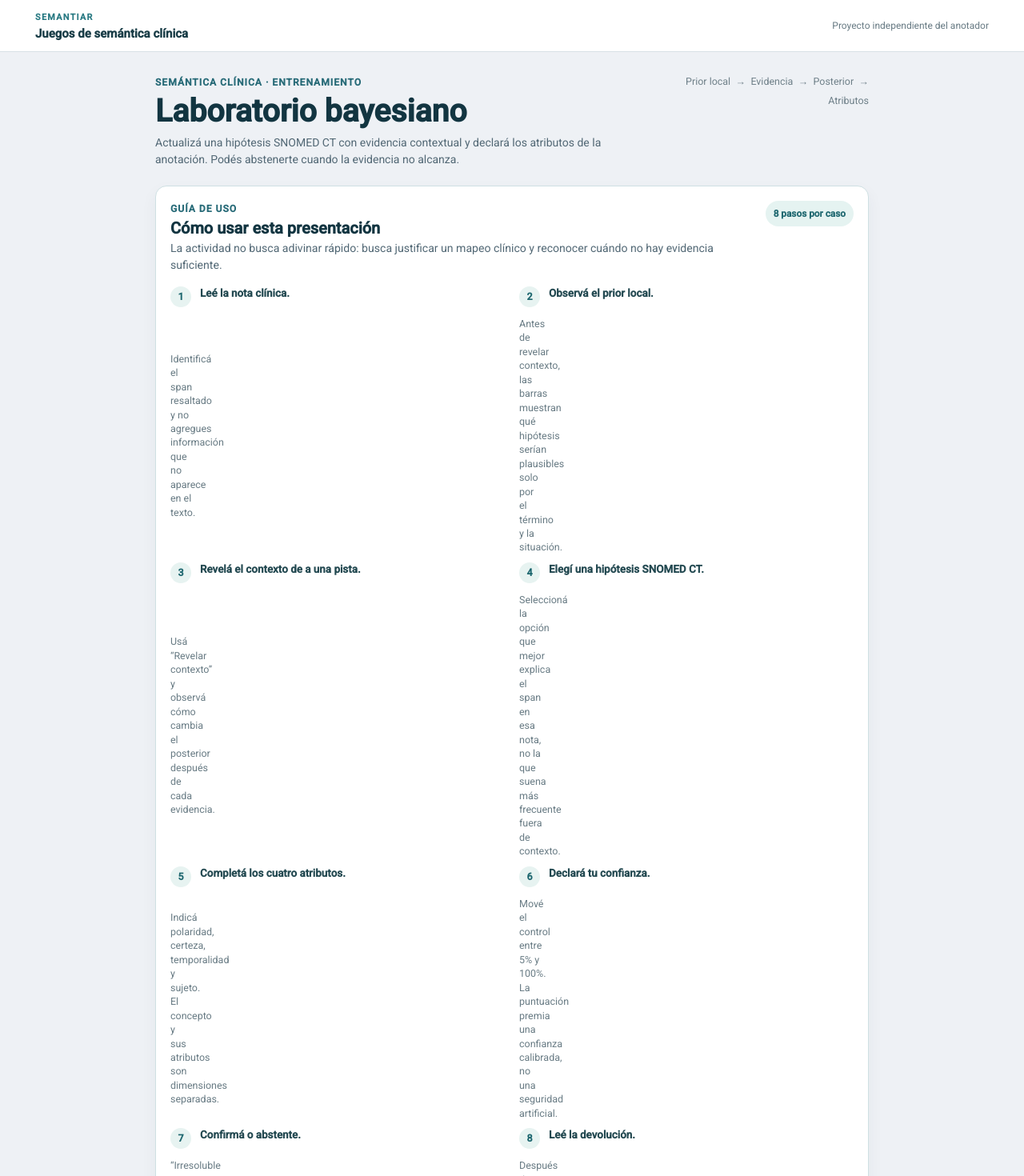
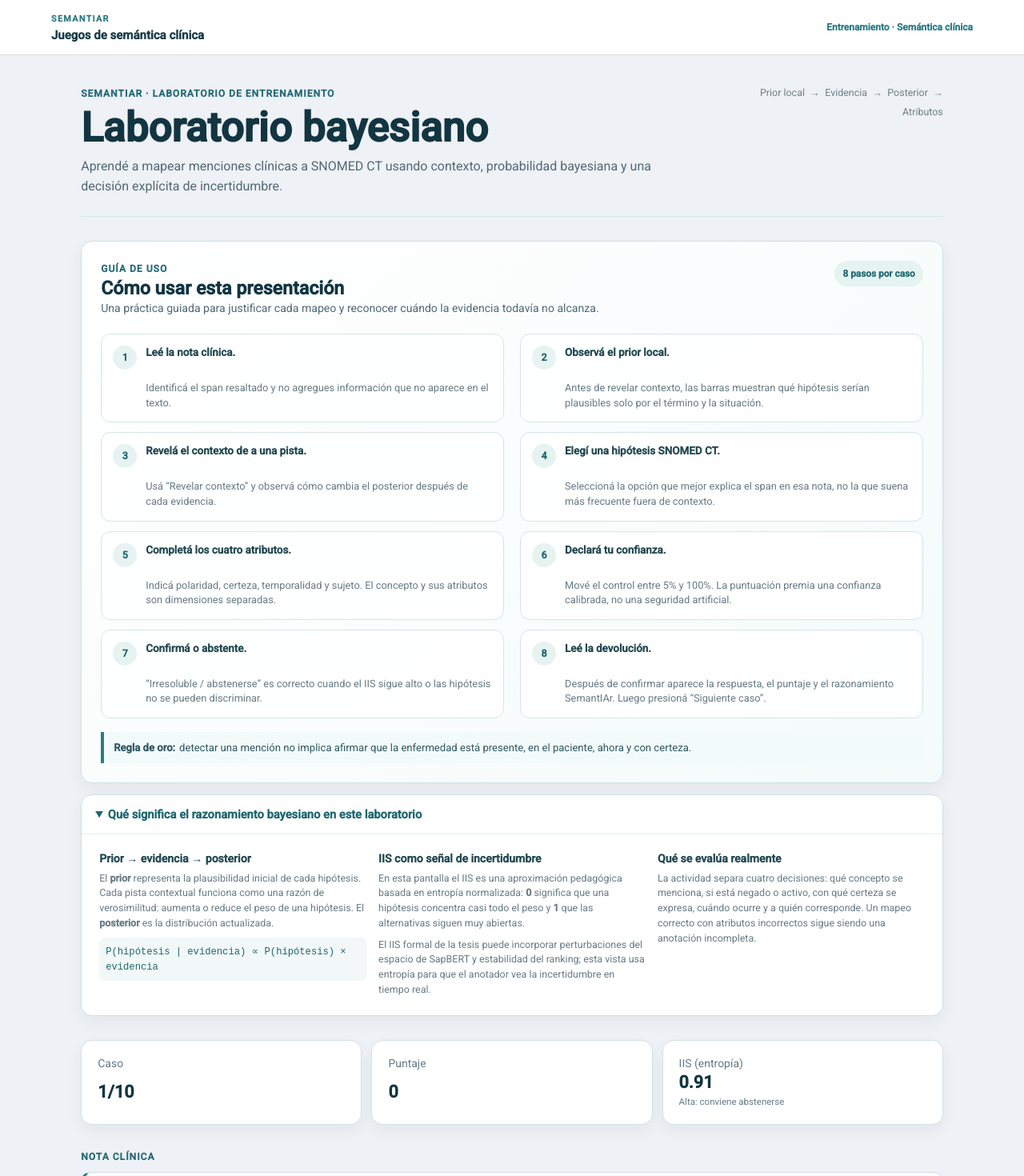
Before and after one commit to manwithbarba/semantiar_juegos, an Angular app: page / in a window 1280 px wide. Shown: the top 1470 px of the page at 80% size. Built offline with nearby package versions, Linux system fonts and the light colour scheme.

Commit message:
Refine games interface layout and visual hierarchy

```diff
--- a/scripts/create-nojekyll.cjs
+++ b/scripts/create-nojekyll.cjs
@@ -1,6 +1,6 @@
 const fs = require('fs');
 const path = require('path');
 
-const outputFile = path.join('dist', 'semantiar-anotador', 'browser', '.nojekyll');
+const outputFile = path.join('dist', 'semantiar-juegos', 'browser', '.nojekyll');
 fs.mkdirSync(path.dirname(outputFile), { recursive: true });
 fs.writeFileSync(outputFile, '');
--- a/src/app/app.css
+++ b/src/app/app.css
@@ -7,10 +7,10 @@
   gap: 18px;
   border-bottom: 1px solid #d8e1e6;
   background: #fff;
-  padding: 12px clamp(16px, 4vw, 44px);
+  padding: 14px clamp(20px, 5vw, 64px);
 }
 .brand-kicker, .brand-title { margin: 0; }
 .brand-kicker { color: #2b7b84; font-size: .68rem; font-weight: 800; letter-spacing: .12em; text-transform: uppercase; }
 .brand-title { color: #193d47; font-size: .94rem; font-weight: 700; }
-.privacy-note { color: #687b84; font-size: .75rem; }
+.brand-context { color: #2b7b84; font-size: .75rem; font-weight: 700; }
 @media (max-width: 560px) { .games-brand { align-items: flex-start; flex-direction: column; } }
--- a/src/app/app.html
+++ b/src/app/app.html
@@ -4,7 +4,7 @@
       <p class="brand-kicker">SemantIAr</p>
       <p class="brand-title">Juegos de semántica clínica</p>
     </div>
-    <span class="privacy-note">Proyecto independiente del anotador</span>
+    <span class="brand-context">Entrenamiento · Semántica clínica</span>
   </header>
   <app-bayes-game></app-bayes-game>
 </main>
--- a/src/app/bayes-game/bayes-game.component.css
+++ b/src/app/bayes-game/bayes-game.component.css
@@ -4,17 +4,19 @@
 }
 
 .bayes-game {
-  max-width: 980px;
+  max-width: 1180px;
   margin: 0 auto;
-  padding: 28px clamp(16px, 4vw, 44px) 44px;
+  padding: 38px clamp(20px, 4vw, 64px) 64px;
 }
 
 .game-header {
   display: flex;
   align-items: flex-start;
   justify-content: space-between;
-  gap: 24px;
-  margin-bottom: 22px;
+  gap: 48px;
+  margin-bottom: 30px;
+  border-bottom: 1px solid #d8e5e6;
+  padding-bottom: 24px;
 }
 
 .eyebrow,
@@ -30,15 +32,16 @@
 h1 {
   margin: 6px 0 8px;
   color: #123541;
-  font-size: clamp(1.6rem, 4vw, 2.45rem);
+  font-size: clamp(2rem, 4vw, 3.2rem);
   line-height: 1.05;
 }
 
 .intro {
-  max-width: 620px;
+  max-width: 760px;
   margin: 0;
   color: #526875;
-  line-height: 1.5;
+  font-size: 1rem;
+  line-height: 1.6;
 }
 
 .instructions-card,
@@ -52,7 +55,8 @@ h1 {
 
 .instructions-card {
   margin-bottom: 14px;
-  padding: 18px;
+  padding: 24px;
+  background: linear-gradient(135deg, #ffffff 0%, #f4fbfa 100%);
 }
 
 .instructions-heading {
@@ -65,7 +69,7 @@ h1 {
 .instructions-heading h2 {
   margin: 4px 0 5px;
   color: #123541;
-  font-size: 1.25rem;
+  font-size: 1.45rem;
 }
 
 .instructions-heading p:not(.eyebrow) {
@@ -90,8 +94,8 @@ h1 {
 .instruction-steps {
   display: grid;
   grid-template-columns: repeat(2, minmax(0, 1fr));
-  gap: 10px 18px;
-  margin: 17px 0 0;
+  gap: 12px 20px;
+  margin: 22px 0 0;
   padding: 0;
   list-style: none;
   counter-reset: instruction;
@@ -99,15 +103,21 @@ h1 {
 
 .instruction-steps li {
   display: grid;
-  grid-template-columns: 28px 1fr;
+  grid-template-columns: 32px minmax(0, 1fr);
+  align-items: start;
+  min-height: 92px;
+  border: 1px solid #d5e5e5;
+  border-radius: 12px;
+  background: rgba(255, 255, 255, .86);
+  padding: 14px;
   gap: 9px;
   counter-increment: instruction;
 }
 
 .instruction-steps li::before {
   display: grid;
-  width: 26px;
-  height: 26px;
+  width: 30px;
+  height: 30px;
   place-items: center;
   border-radius: 50%;
   background: #e7f3f1;
@@ -120,10 +130,11 @@ h1 {
 .instruction-steps strong,
 .instruction-steps span {
   display: block;
+  grid-column: 2;
 }
 
 .instruction-steps strong { color: #234951; font-size: 0.84rem; line-height: 1.3; }
-.instruction-steps span { margin-top: 3px; color: #687b84; font-size: 0.78rem; line-height: 1.4; }
+.instruction-steps span { margin-top: 5px; color: #687b84; font-size: 0.8rem; line-height: 1.45; }
 
 .instruction-callout {
   display: flex;
@@ -139,7 +150,7 @@ h1 {
 }
 
 .theory-card {
-  margin-bottom: 24px;
+  margin-bottom: 30px;
   overflow: hidden;
 }
 
@@ -156,7 +167,7 @@ h1 {
   grid-template-columns: repeat(3, minmax(0, 1fr));
   gap: 15px;
   border-top: 1px solid #e2ecee;
-  padding: 15px 17px 17px;
+  padding: 20px 22px 22px;
 }
 
 .theory-grid h3 { margin: 0 0 6px; color: #234951; font-size: 0.88rem; }
@@ -180,17 +191,17 @@ h1 {
   display: grid;
   grid-template-columns: repeat(3, minmax(0, 1fr));
   gap: 12px;
-  margin-bottom: 24px;
+  margin-bottom: 30px;
 }
 
 .stat-card {
   display: grid;
   gap: 4px;
-  min-height: 82px;
+  min-height: 98px;
   border: 1px solid #d4e1e4;
   border-radius: 14px;
   background: #ffffff;
-  padding: 14px 16px;
+  padding: 18px 20px;
   box-shadow: 0 8px 20px rgba(24, 62, 73, 0.05);
 }
 
@@ -209,7 +220,7 @@ h1 {
 .stat-card small { font-size: 0.72rem; }
 
 .game-section {
-  margin-top: 22px;
+  margin-top: 30px;
 }
 
 .note-card {
@@ -238,7 +249,7 @@ mark {
 .candidate-grid {
   display: grid;
   grid-template-columns: repeat(3, minmax(0, 1fr));
-  gap: 10px;
+  gap: 14px;
   margin-top: 9px;
 }
 
@@ -246,13 +257,13 @@ mark {
   display: grid;
   align-content: start;
   gap: 7px;
-  min-height: 148px;
+  min-height: 172px;
   border: 1px solid #cbdcde;
   border-radius: 12px;
   background: #ffffff;
   color: #18333d;
   cursor: pointer;
-  padding: 14px;
+  padding: 18px;
   text-align: left;
   transition: border-color 160ms ease, box-shadow 160ms ease, transform 160ms ease;
 }
--- a/src/app/bayes-game/bayes-game.component.html
+++ b/src/app/bayes-game/bayes-game.component.html
@@ -1,12 +1,9 @@
 <div class="bayes-game" aria-labelledby="bayes-game-title">
   <header class="game-header">
     <div>
-      <p class="eyebrow">Semántica clínica · entrenamiento</p>
+      <p class="eyebrow">SemantIAr · laboratorio de entrenamiento</p>
       <h1 id="bayes-game-title">Laboratorio bayesiano</h1>
-      <p class="intro">
-        Actualizá una hipótesis SNOMED CT con evidencia contextual y declar&aacute; los atributos de la
-        anotación. Podés abstenerte cuando la evidencia no alcanza.
-      </p>
+      <p class="intro">Aprendé a mapear menciones clínicas a SNOMED CT usando contexto, probabilidad bayesiana y una decisión explícita de incertidumbre.</p>
     </div>
     <div class="mini-flow" aria-label="Flujo bayesiano">
       <span>Prior local</span><span aria-hidden="true">→</span><span>Evidencia</span>
@@ -19,7 +16,7 @@
       <div>
         <p class="eyebrow">Guía de uso</p>
         <h2 id="instructions-heading">Cómo usar esta presentación</h2>
-        <p>La actividad no busca adivinar rápido: busca justificar un mapeo clínico y reconocer cuándo no hay evidencia suficiente.</p>
+        <p>Una práctica guiada para justificar cada mapeo y reconocer cuándo la evidencia todavía no alcanza.</p>
       </div>
       <span class="instruction-badge">8 pasos por caso</span>
     </div>
--- a/src/index.html
+++ b/src/index.html
@@ -2,7 +2,7 @@
 <html lang="es-AR">
 <head>
   <meta charset="utf-8">
-  <title>SemantIAr Juegos</title>
+  <title>SemantIAr · Laboratorio bayesiano</title>
   <base href="/">
   <meta name="viewport" content="width=device-width, initial-scale=1, viewport-fit=cover">
   <meta name="theme-color" content="#2d3e5f">
```
Also changed, not shown: public/manifest.webmanifest.
